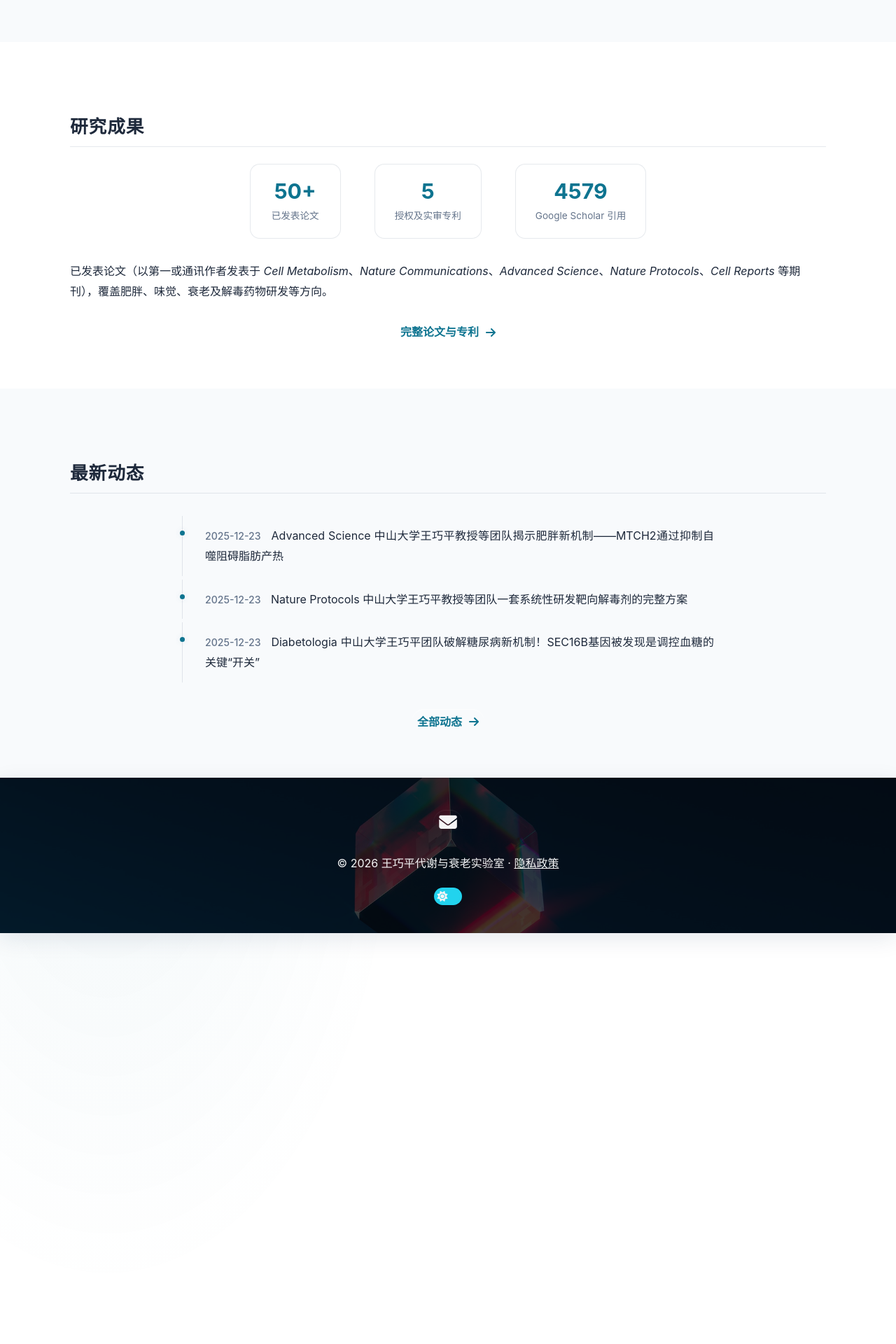
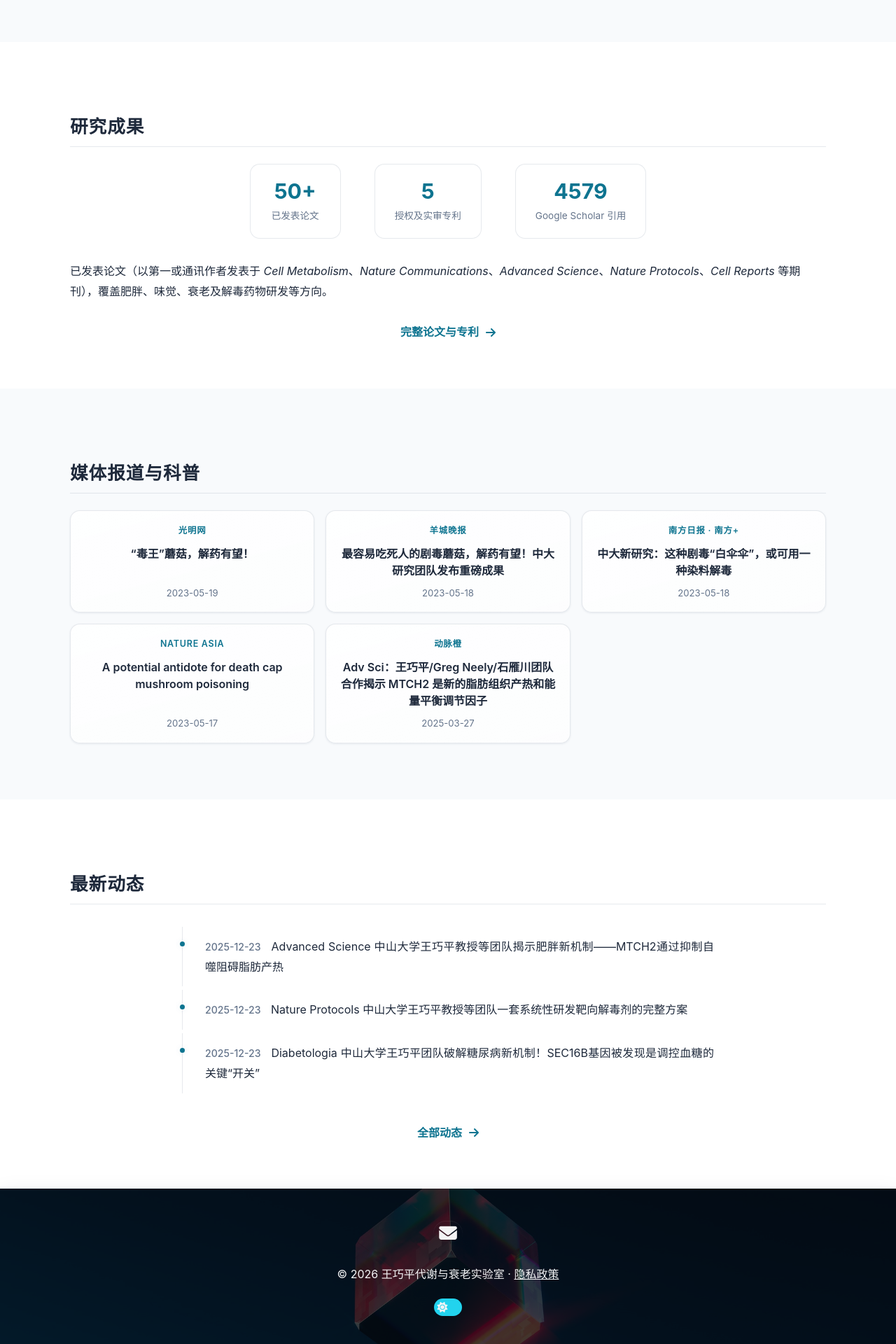
Before and after one commit to wangseeker/wangqp-lab, a Jekyll site: the page built from index.md, in a window 1280 px wide. Shown: the part 1370-3290 px from the top of the page at 70% size. Built offline with Jekyll 4.4.1, drawn with Linux system fonts in a browser that asks for light colours; a style sheet for code colours, icons or effects is not loaded.

Commit message:
首页新增媒体报道与科普板块（5 条报道，中英文同步）

```diff
--- /dev/null
+++ b/_data/media.yaml
@@ -0,0 +1,42 @@
+# Media coverage and outreach
+# title_en / outlet_en are used on the English homepage.
+
+- outlet: 光明网
+  outlet_en: Guangming Online
+  title: "“毒王”蘑菇，解药有望！"
+  title_en: "An antidote for the 'king of poisons'? Promising results for death cap mushroom poisoning"
+  date: 2023-05-19
+  url: https://baijiahao.baidu.com/s?id=1766287036488333755
+  type: article
+
+- outlet: 羊城晚报
+  outlet_en: Yangcheng Evening News
+  title: "最容易吃死人的剧毒蘑菇，解药有望！中大研究团队发布重磅成果"
+  title_en: "The deadliest mushroom may soon have an antidote: Sun Yat-sen University team reports a major result"
+  date: 2023-05-18
+  url: https://news.southcn.com/node_cde6f9580c/c085b8f06d.shtml
+  type: article
+
+- outlet: 南方日报 · 南方+
+  outlet_en: Nanfang Daily · Nanfang Plus
+  title: "中大新研究：这种剧毒“白伞伞”，或可用一种染料解毒"
+  title_en: "New study: a common dye may treat poisoning by the deadly 'white umbrella' mushroom"
+  date: 2023-05-18
+  url: https://www.sohu.com/a/676852876_100116740
+  type: article
+
+- outlet: Nature Asia
+  outlet_en: Nature Asia
+  title: "A potential antidote for death cap mushroom poisoning"
+  title_en: "A potential antidote for death cap mushroom poisoning"
+  date: 2023-05-17
+  url: https://www.natureasia.com/ja-jp/life-sci/research/14493
+  type: article
+
+- outlet: 动脉橙
+  outlet_en: VBData
+  title: "Adv Sci：王巧平/Greg Neely/石雁川团队合作揭示 MTCH2 是新的脂肪组织产热和能量平衡调节因子"
+  title_en: "MTCH2 identified as a new regulator of adipose thermogenesis and energy balance"
+  date: 2025-03-27
+  url: https://www.vbdata.cn/newsDetail/48f3f5240ae411f0b7af00163e034e34
+  type: article
--- a/index.md
+++ b/index.md
@@ -80,6 +80,20 @@ alt_url: /en/
 
 {% include section.html %}
 
+## 媒体报道与科普
+
+<div class="media-grid">
+{% for item in site.data.media %}
+<a class="media-card" href="{{ item.url }}" target="_blank" rel="noopener">
+<span class="media-outlet">{{ item.outlet }}</span>
+<span class="media-title">{{ item.title }}</span>
+<span class="media-meta">{{ item.date }}{% if item.type == "video" %} · 视频{% endif %}</span>
+</a>
+{% endfor %}
+</div>
+
+{% include section.html %}
+
 ## 最新动态
 
 <ul class="news-list">
--- /dev/null
+++ b/styles/media.scss
@@ -0,0 +1,56 @@
+---
+---
+
+.media-grid {
+  display: grid;
+  grid-template-columns: repeat(3, 1fr);
+  gap: 16px;
+  margin: 24px 0;
+}
+
+.media-card {
+  display: flex;
+  flex-direction: column;
+  gap: 10px;
+  padding: 18px 18px 16px;
+  border: 1px solid var(--hairline);
+  border-radius: var(--rounded);
+  background: linear-gradient(165deg, var(--glass-strong), var(--glass));
+  box-shadow: var(--shadow-sm), var(--highlight);
+  text-decoration: none;
+  transition: transform var(--transition), border-color var(--transition), box-shadow var(--transition);
+}
+
+.media-card:hover {
+  transform: translateY(-3px);
+  border-color: var(--hairline-strong);
+  box-shadow: var(--shadow), var(--highlight);
+}
+
+.media-outlet {
+  font-family: var(--heading);
+  font-size: 0.78rem;
+  font-weight: var(--semi-bold);
+  letter-spacing: 0.06em;
+  text-transform: uppercase;
+  color: var(--primary);
+}
+
+.media-title {
+  color: var(--text);
+  font-weight: var(--semi-bold);
+  line-height: 1.5;
+  text-wrap: pretty;
+}
+
+.media-meta {
+  margin-top: auto;
+  color: var(--text-muted);
+  font-size: 0.82rem;
+}
+
+@media (max-width: 750px) {
+  .media-grid {
+    grid-template-columns: 1fr;
+  }
+}
```
Also changed, not shown: en/index.md (+14 -0 lines).
